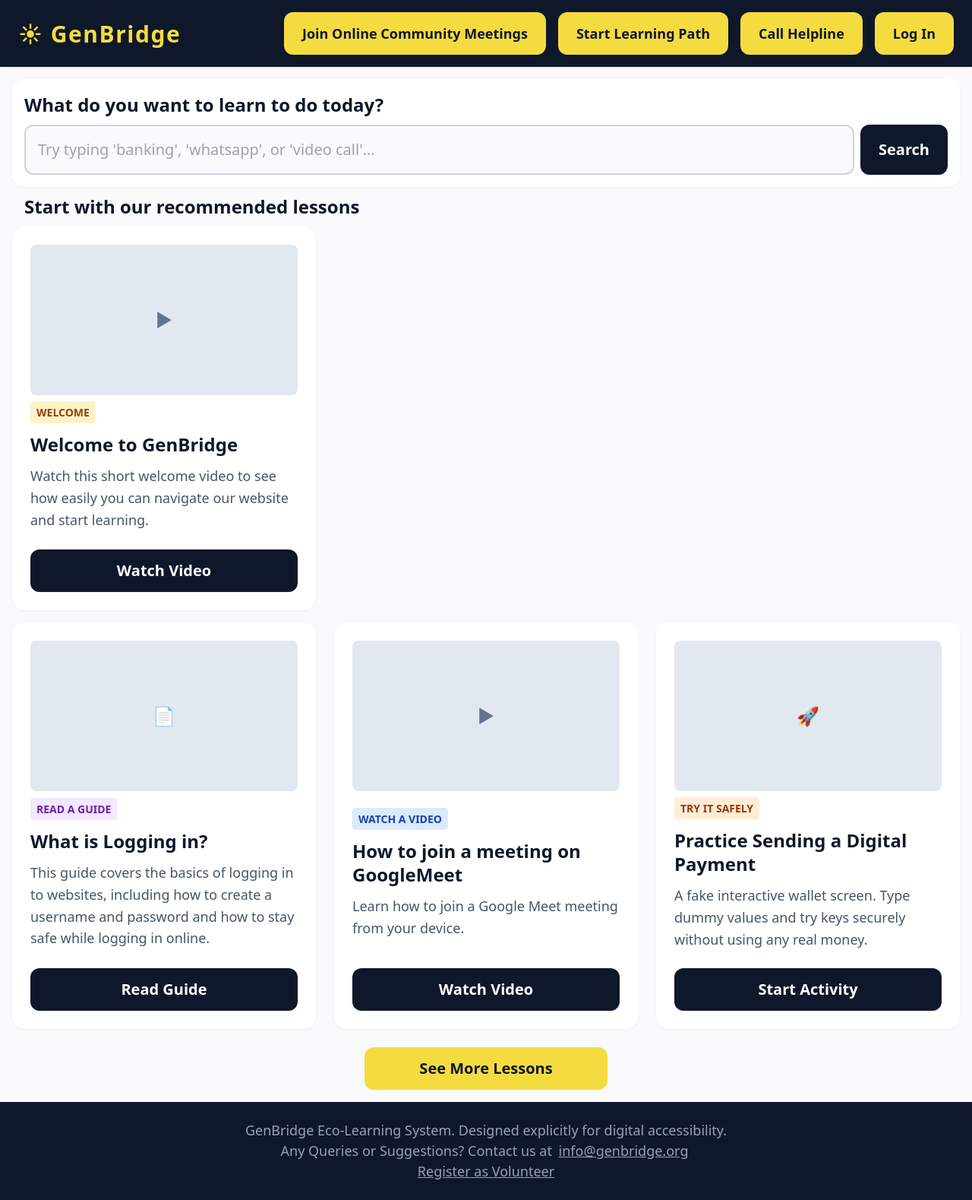
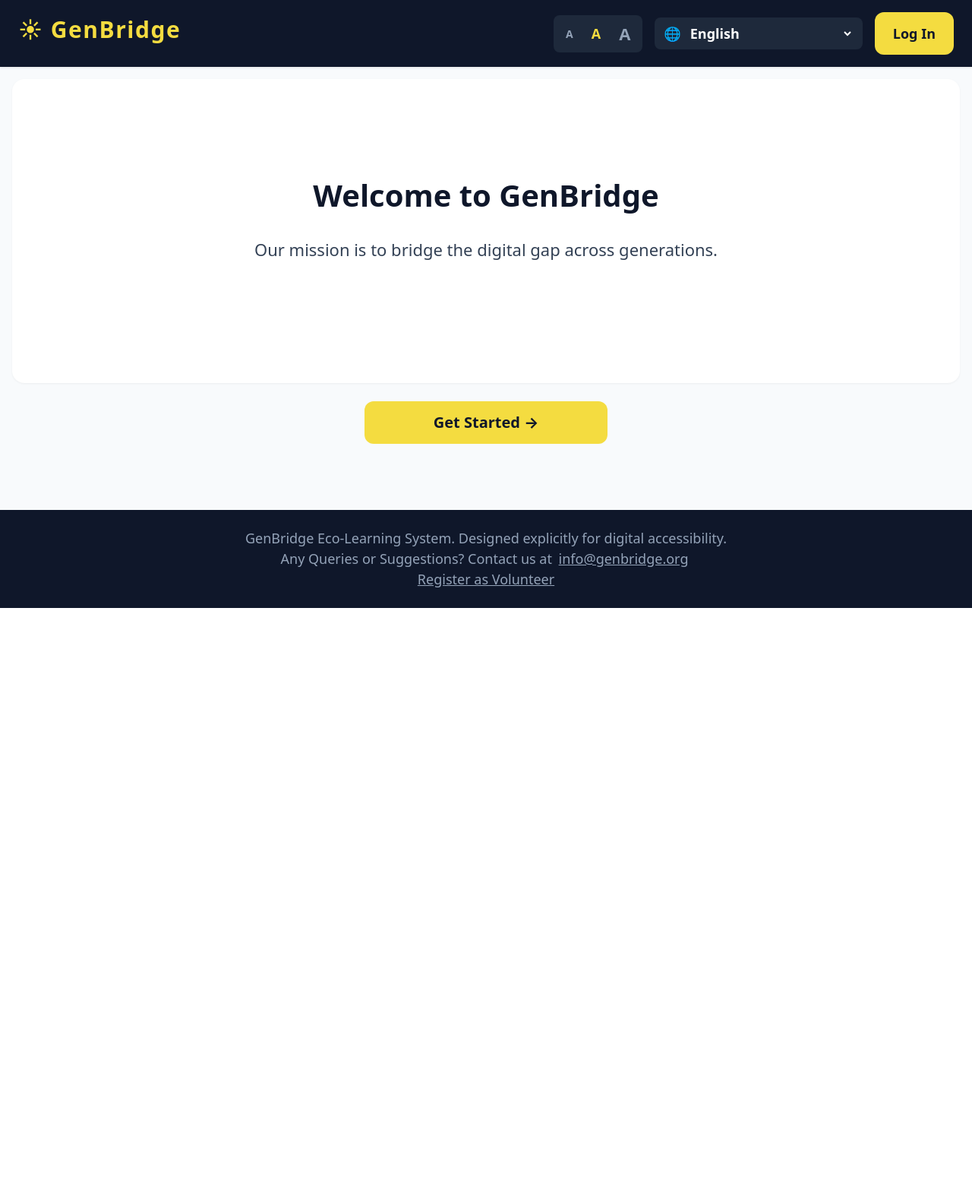
Before and after one commit to S-Devipriya/GenBridge, a Flask app: page / in a window 1280 px wide. Shown: the whole page at 76% size. After the commit the page ends 800 px from the top, so only its background shows below. Run offline with Flask 3, Linux system fonts and the light colour scheme; some libraries are stand-ins or nearby versions.

Commit message:
modified:   app.py 	modified:   static/css/style.css 	modified:   templates/auth.html 	modified:   templates/base.html 	modified:   templates/helpline.html 	new file:   templates/home.html 	renamed:    templates/knowledge_hub.html -> templates/lessons.html 	new file:   templates/welcome.html

```diff
--- a/app.py
+++ b/app.py
@@ -43,11 +43,23 @@ class Session(db.Model):
 
 from flask import Flask, render_template, request
 
-# 1. HOME LAYOUT (Knowledge Hub View)
+# 1. ROOT WELCOME SCREEN
 @app.route('/')
+def welcome():
+    """Renders the initial mission welcome statement with the single entry point button."""
+    return render_template('welcome.html')
+
+# 2. CENTRAL HOMEPAGE DASHBOARD (The new home.html)
+@app.route('/home')
 def home():
-    """Renders the central knowledge hub showing your 4 learning cards side-by-side."""
-    return render_template('knowledge_hub.html')
+    """Renders the colorful 4-button feature dashboard navigation panel."""
+    return render_template('home.html')
+
+# 3. RENAMED LESSONS SHELF
+@app.route('/lessons')
+def lessons():
+    """Renders the 3-column learning card index workspace."""
+    return render_template('lessons.html')
 
 # 2. HELPLINE LAYOUT
 @app.route('/helpline')
--- a/static/css/style.css
+++ b/static/css/style.css
@@ -459,3 +459,156 @@ a {
 .auth-inline-link:hover {
     color: #1e293b;
 }
+
+/* HOMEPAGE WELCOME LANDING ALIGNMENT MAPPING */
+
+.welcome-landing-container {
+    padding: 2.5rem 2rem;
+    display: flex;
+    justify-content: center;
+    align-items: center;
+    text-align: center;
+    min-height: 400px;
+}
+
+.welcome-landing-content {
+    display: flex;
+    flex-direction: column;
+    align-items: center;
+    gap: 1.5rem;
+    max-width: 100rem;
+}
+
+.welcome-landing-heading {
+    font-size: 2.5rem;
+    font-weight: 800;
+    color: #0f172a;
+    margin: 0;
+}
+
+.welcome-landing-mission {
+    font-size: 1.375rem;
+    font-weight: 500;
+    color: #334155;
+    line-height: 1.6;
+    margin: 0;
+}
+
+/* ==========================================================================
+   HEADER NAVIGATION ACCESSIBILITY IMPROVEMENTS
+   ========================================================================== */
+
+.accessibility-text-controls {
+    display: inline-flex;
+    background-color: #1e293b;
+    border-radius: 0.5rem;
+    padding: 0.25rem;
+}
+
+.text-size-btn {
+    background: none;
+    border: none;
+    color: #94a3b8;
+    font-weight: 700;
+    cursor: pointer;
+    min-height: auto !important;
+    padding: 0.25rem 0.75rem;
+    transition: color 0.15s ease;
+}
+
+.text-sm-indicator { font-size: 0.875rem; }
+.text-md-indicator { font-size: 1.125rem; }
+.text-lg-indicator { font-size: 1.375rem; }
+
+.accessibility-text-controls .active-size,
+.text-size-btn:hover {
+    color: #f4dc40;
+}
+
+.language-select-wrapper {
+    display: inline-flex;
+    align-items: center;
+    background-color: #1e293b;
+    border-radius: 0.5rem;
+    padding: 0 0.75rem;
+    color: #ffffff;
+    font-size: 1.125rem;
+}
+
+.language-dropdown-selector {
+    background: none;
+    border: none;
+    color: #ffffff;
+    font-weight: 700;
+    font-size: 1.125rem;
+    padding: 0.5rem;
+    cursor: pointer;
+    outline: none;
+}
+
+.language-dropdown-selector option {
+    background-color: #0f172a;
+    color: #ffffff;
+}
+
+/* ==========================================================================
+   CENTRAL FEATURES GRID & PASTEL PALETTE
+   ========================================================================== */
+
+.dashboard-features-grid {
+    display: grid;
+    grid-template-columns: 1fr;
+    gap: 1.5rem;
+    width: 100%;
+    margin-top: -0.5rem;
+
+}
+
+@media (min-width: 640px) {
+    .dashboard-features-grid { grid-template-columns: repeat(2, 1fr); }
+}
+
+@media (min-width: 1024px) {
+    .dashboard-features-grid { grid-template-columns: repeat(4, 1fr); }
+}
+
+.dashboard-nav-card {
+    background-color: #ffffff;
+    border-radius: 1rem;
+    padding: 2.5rem 1.5rem;
+    display: flex;
+    flex-direction: column;
+    align-items: center;
+    justify-content: center;
+    gap: 1.25rem;
+    text-align: center;
+    text-decoration: none;
+    box-shadow: 0 1px 3px 0 rgba(0, 0, 0, 0.05);
+    transition: transform 0.15s ease, box-shadow 0.15s ease;
+}
+
+.dashboard-nav-card:hover {
+    transform: translateY(-2px);
+    box-shadow: 0 4px 6px -1px rgba(0, 0, 0, 0.1);
+}
+
+.dashboard-card-icon {
+    font-size: 3.5rem;                /* Oversized accessible graphic indicators */
+}
+
+.dashboard-card-label {
+    font-size: 1.5rem;
+    font-weight: 800;
+    line-height: 1.3;
+}
+
+/* Pastel Theme Colorways (High text contrast preservation) */
+.theme-pastel-blue   { background-color: #2563eb !important; color: #ffffff !important; }
+.theme-pastel-green  { background-color: #16a34a !important; color: #ffffff !important; }
+.theme-pastel-purple { background-color: #7c3aed !important; color: #ffffff !important; }
+.theme-pastel-orange { background-color: #ea580c !important; color: #ffffff !important; }
+
+.theme-pastel-blue:hover   { background-color: #1d4ed8 !important; }
+.theme-pastel-green:hover  { background-color: #15803d !important; }
+.theme-pastel-purple:hover { background-color: #6d28d9 !important; }
+.theme-pastel-orange:hover { background-color: #c2410c !important; }
--- a/templates/auth.html
+++ b/templates/auth.html
@@ -27,7 +27,7 @@
     </section>
 
     <div class="hub-pagination-row">
-        <a href="/" class="hub-btn">Return to Home Page</a>
+        <a href="/lessons" class="hub-btn">Return to Home Page</a>
     </div>
 
 {% endblock %}
--- a/templates/base.html
+++ b/templates/base.html
@@ -11,12 +11,24 @@
 </head>
 <body>
     <header class="header-bar">
-        <div class="brand-logo">☀ GenBridge</div>
+        <a href="/" class="brand-logo">☀ GenBridge</a>
 
         <nav class="nav-links">
-            <a href="/community-meetings" class="nav-btn">Join Online Community Meetings</a>
-            <a href="/learning-paths" class="nav-btn">Start Learning Path</a>
-            <a href="/helpline" class="nav-btn">Call Helpline</a>
+            <div class="accessibility-text-controls">
+                <button onclick="changeFontSize('small')" class="text-size-btn text-sm-indicator">A</button>
+                <button onclick="changeFontSize('normal')" class="text-size-btn text-md-indicator active-size">A</button>
+                <button onclick="changeFontSize('large')" class="text-size-btn text-lg-indicator">A</button>
+            </div>
+
+            <div class="language-select-wrapper">
+                <span class="language-icon">🌐</span>
+                <select id="language-picker" class="language-dropdown-selector">
+                    <option value="en" selected>English</option>
+                    <option value="ml">മലയാളം (Malayalam)</option>
+                    <option value="hi">हिन्दी (Hindi)</option>
+                </select>
+            </div>
+
             <a href="/login" class="nav-btn">Log In</a>
         </nav>
     </header>
--- a/templates/helpline.html
+++ b/templates/helpline.html
@@ -15,7 +15,7 @@
         </div>
     </section>
     <div class="hub-pagination-row">
-        <a href="/" class="hub-btn">Return to Home Page</a>
+        <a href="/home" class="hub-btn">Return to Home Page</a>
     </div>
 
 {% endblock %}
--- /dev/null
+++ b/templates/welcome.html
@@ -0,0 +1,28 @@
+{% extends 'base.html' %}
+
+{% block content %}
+
+    <section class="unified-panel welcome-landing-container">
+        <div class="welcome-landing-content">
+            <h1 class="welcome-landing-heading">Welcome to GenBridge</h1>
+
+            <p class="welcome-landing-mission">
+                Our mission is to bridge the digital gap across generations.<br><br>
+                <!--Dear senior citizens, our aim is to provide you with a safe, clear,
+                and welcoming space designed specifically to help you master modern technology
+                confidently and at your own pace supported by our amazing team of volunteers.
+                Let's embark on this journey together and unlock the endless possibilities that technology has to offer!<br><br>
+                Dear volunteers, we aim to provide you an opportunity to share your knowledge and patience,
+                and make a profound difference in the lives of our senior citizens,
+                while gaining hands-on experience in various domains.
+                We have many volunteer opportunities as well as internships available.
+                Register today and be the bridge that connects generations!<br><br>-->
+            </p>
+        </div>
+    </section>
+
+    <div class="hub-pagination-row">
+        <a href="/home" class="hub-btn">Get Started →</a>
+    </div>
+
+{% endblock %}
```
Also changed, not shown: templates/home.html (added, +36 -0 lines), templates/lessons.html (renamed from templates/knowledge_hub.html).
